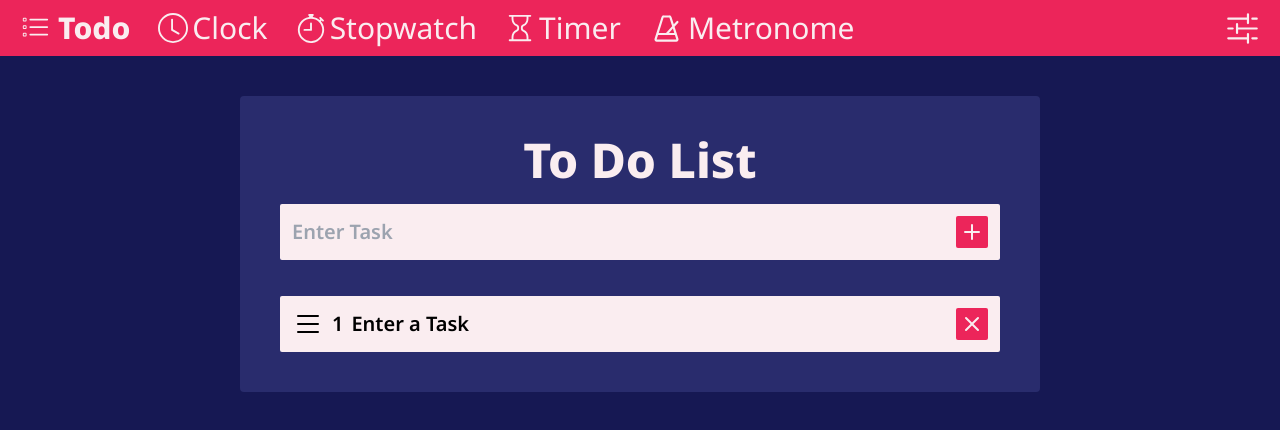
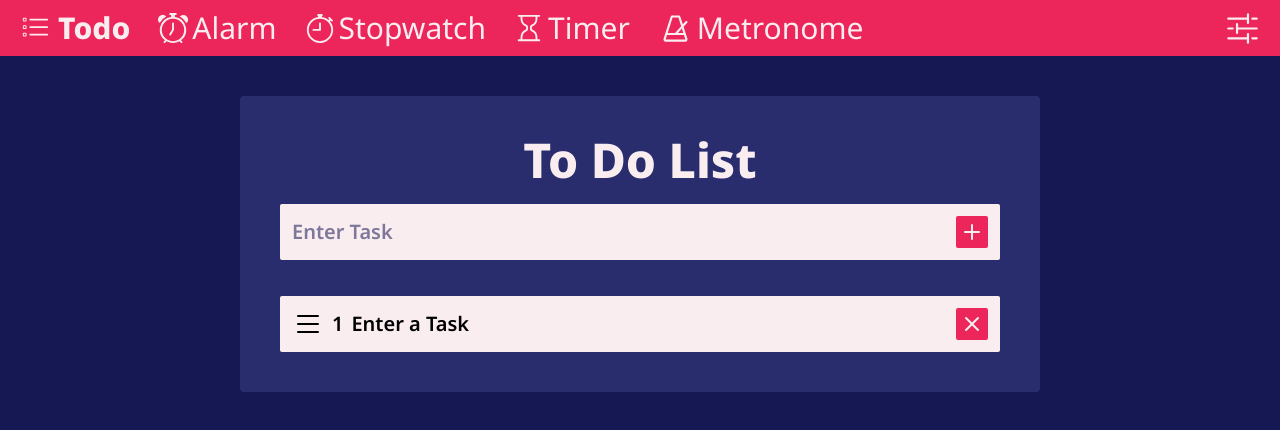
Before and after one commit to jpedro-fsgs/task-master-v2, a Next.js app: page /todo in a window 1280 px wide. Shown: the top 430 px of the page. Built offline with nearby package versions, Linux system fonts and the light colour scheme; no server answers.

Commit message:
swipe update

```diff
--- a/package.json
+++ b/package.json
@@ -15,6 +15,7 @@
     "react": "^18",
     "react-dom": "^18",
     "react-icons": "^5.2.1",
+    "react-swipeable": "^7.0.1",
     "task-master-v2": "file:"
   },
   "devDependencies": {
--- a/src/app/clock/page.tsx
+++ b/src/app/alarm/page.tsx
@@ -2,7 +2,7 @@
 
 import React, { useEffect, useState } from "react";
 
-function Clock() {
+function Alarm() {
   const [horario, setHorario] = useState<string>("");
   const [data, setData] = useState<string>("");
 
@@ -25,4 +25,4 @@ function Clock() {
   );
 }
 
-export default Clock;
+export default Alarm;
--- a/src/app/components/Links.tsx
+++ b/src/app/components/Links.tsx
@@ -2,26 +2,36 @@
 
 import Link from "next/link";
 import { usePathname } from "next/navigation";
-import React from "react";
-import { BsClock, BsHourglass, BsListTask, BsSliders2, BsStopwatch } from "react-icons/bs";
+import React, { useEffect, useState } from "react";
+import { BsAlarm, BsClock, BsHourglass, BsListTask, BsSliders2, BsStopwatch } from "react-icons/bs";
 import { PiMetronome } from "react-icons/pi";
 
 function Links() {
   const pathname = usePathname();
+  const [pathHistory, setPathHistotry] = useState<string[]>([]);
+
+  useEffect(() => {
+    setPathHistotry(p => [...p, pathname]);
+  }, [pathname]);
+
+  useEffect(() => {
+    console.log(pathHistory);
+  }, [pathHistory]);
+
   const active = "font-extrabold max-lg:text-main-backgroundcolordarker";
 
   return (
-    <nav className="fixed bottom-0 md:top-0 max-lg:justify-between w-full font-notoSans bg-main-buttoncolor h-14 text-main-textcolor text-3xl flex items-center p-5 gap-7">
+    <nav className="z-10 fixed bottom-0 md:top-0 max-lg:justify-between w-full font-notoSans bg-main-buttoncolor h-14 text-main-textcolor text-3xl flex items-center p-5 gap-7">
       <Link href="/todo" className={"hover:opacity-80 " + (pathname === "/todo" ? active : "")}>
         <span className="flex items-center gap-2">
           <BsListTask/>
           <p className="max-lg:hidden">Todo</p>
         </span>
       </Link>
-      <Link href="/clock" className={"hover:opacity-85 " + (pathname === "/clock" ? active : "")}>
+      <Link href="/alarm" className={"hover:opacity-85 " + (pathname === "/alarm" ? active : "")}>
         <span className="flex items-center gap-1">
-          <BsClock className=""/>
-          <p className="max-lg:hidden">Clock</p>
+          <BsAlarm className=""/>
+          <p className="max-lg:hidden">Alarm</p>
         </span>
       </Link>
       <Link href="/stopwatch" className={"hover:opacity-85 " + (pathname === "/stopwatch" ? active : "")}>
@@ -45,7 +55,6 @@ function Links() {
       <Link href="/" className={"hover:opacity-85 lg:justify-self-end lg:ml-auto " + (pathname === "/" ? active : "")}>
         <span className="flex items-center gap-1">
           <BsSliders2 size={35} />
-          {/* <p className="max-lg:hidden">Options</p> */}
         </span>
       </Link>
     </nav>
--- /dev/null
+++ b/src/app/components/SwipeTransition.tsx
@@ -0,0 +1,31 @@
+"use client";
+
+import { usePathname, useRouter } from "next/navigation";
+import { useSwipeable } from "react-swipeable";
+
+const paths = ["/todo", "/alarm", "/stopwatch", "/timer", "/metronome", "/"];
+
+function SwipeTransition({ children }: { children: React.ReactNode }) {
+    const path = usePathname();
+    const router = useRouter();
+
+    const handlers = useSwipeable({
+      onSwipedLeft: () => {
+        const currentIndex = paths.indexOf(path);
+        if (currentIndex < paths.length - 1) {
+          router.push(paths[currentIndex + 1]);
+        }
+      },
+      onSwipedRight: () => {
+        const currentIndex = paths.indexOf(path);
+        if (currentIndex > 0) {
+          router.push(paths[currentIndex - 1]);
+        }
+      },
+    });
+  return (
+    <div {...handlers} className="w-svw h-svh overflow-auto ">{children}</div>
+  )
+}
+
+export default SwipeTransition
--- a/src/app/context/MetronomeContext.tsx
+++ b/src/app/context/MetronomeContext.tsx
@@ -45,9 +45,8 @@ export function MetronomeProvider({ children }: any) {
   useEffect(() => {
     if (isRunning) {
       bpmIntervalRef.current = setInterval(() => {
-        // new Audio("/metronome.mp3").play();
         metronomeAudio.current?.play();
-      }, Math.floor(60000 / bpm));
+      }, (60000 / bpm));
     }
     return () => {
       if(bpmIntervalRef.current){
--- a/src/app/context/TimerContext.tsx
+++ b/src/app/context/TimerContext.tsx
@@ -1,6 +1,7 @@
 "use client";
 
 import { createContext, useEffect, useRef, useState } from "react";
+import { Howl } from "howler";
 
 export const TimerContext = createContext<any>(undefined);
 
@@ -13,8 +14,7 @@ export function TimerProvider({ children }: any) {
   const beepAudio = useRef<any>(null);
 
   useEffect(() => {
-    beepAudio.current = new Audio("/beep.mp3");
-    // inputRef.current.value = setInputValue(timer);
+    beepAudio.current = new Howl({src: "/beep.mp3"});
   }, []);
 
   useEffect(() => {
--- a/src/app/layout.tsx
+++ b/src/app/layout.tsx
@@ -1,3 +1,4 @@
+
 import type { Metadata } from "next";
 import { Noto_Sans } from "next/font/google";
 
@@ -14,6 +15,7 @@ export const metadata: Metadata = {
 import { StopwatchProvider } from "./context/StopwatchContext";
 import { TimerProvider } from "./context/TimerContext";
 import { MetronomeProvider } from "./context/MetronomeContext";
+import SwipeTransition from "./components/SwipeTransition";
 
 export default function RootLayout({
   children,
@@ -23,16 +25,16 @@ export default function RootLayout({
   return (
     <html lang="en">
       <body className=" bg-main-backgroundcolordarker">
-        <header>
+        <SwipeTransition><header>
           <Links />
         </header>
         <MetronomeProvider>
           <TimerProvider>
             <StopwatchProvider>
-              <main>{children}</main>
+              {children}
             </StopwatchProvider>
           </TimerProvider>
-        </MetronomeProvider>
+        </MetronomeProvider></SwipeTransition>
       </body>
     </html>
   );
--- a/src/app/metronome/page.tsx
+++ b/src/app/metronome/page.tsx
@@ -1,6 +1,6 @@
 "use client";
 
-import React, { useContext, useEffect, useRef, useState } from "react";
+import React, { useContext, useEffect, useRef } from "react";
 import { BsChevronDown, BsChevronUp, BsPause, BsPlay } from "react-icons/bs";
 import { MetronomeContext } from "../context/MetronomeContext";
 
@@ -22,7 +22,7 @@ function Metronome() {
   const downButton = useRef<HTMLButtonElement>(null);
 
   useEffect(() => {
-
+    console.log(document.referrer);
     function handleKeyDown(event: KeyboardEvent){
       if (event.code === "Space") {
         event.preventDefault();
@@ -77,6 +77,15 @@ function Metronome() {
         max={250}
         value={bpm}
         onChange={handleSliderChange}
+        // onMouseDown={(e) => e.stopPropagation()}
+        // onMouseUp={(e) => e.stopPropagation()}
+        // onMouseMove={(e) => e.stopPropagation()}
+        // onTouchMove={(e) => e.stopPropagation()}
+        // onTouchStart={(e) => e.stopPropagation()}
+        onTouchStartCapture={(e) => e.stopPropagation()}
+        onTouchEndCapture={(e) => e.stopPropagation()}
+        // onTouchEnd={(e) => e.stopPropagation()}
+        // onTouchCancel={(e) => e.stopPropagation()}
       />
       <span className="mx-auto">
         {isRunning ? (
--- a/src/app/stopwatch/page.tsx
+++ b/src/app/stopwatch/page.tsx
@@ -66,7 +66,7 @@ function Stopwatch() {
   }, []);
 
   return (
-    <div className="bg-main-backgroundcolorlighter rounded max-w-[50rem] max-h-[80vh] mx-auto max-md:mx-5 p-10 my-24 max-sm:mt-5 flex flex-col gap-9">
+    <div className="bg-main-backgroundcolorlighter rounded max-w-[50rem] max-h-[80vh] mx-auto max-md:mx-5 p-10 mt-24 max-sm:mt-5 flex flex-col gap-9">
       <h1 className="text-main-textcolor text-8xl max-md:text-6xl text-center font-notoSans break-words">
         {formatStopwatch(stopwatch)}
       </h1>
@@ -114,13 +114,13 @@ function Stopwatch() {
                 animate={{ opacity: 1 }}
                 exit={{ opacity: 0 }}
               >
-                <p className="size-full text-left flex items-center text-slate-500">
+                <p className="size-full text-left flex items-center text-main-backgroundcolordarker opacity-55">
                   {array.length - index}
                 </p>
                 <p className="size-full text-center">
                   {formatStopwatch(split)}
                 </p>
-                <p className="size-full text-right text-sm text-slate-500">
+                <p className="size-full text-right text-sm text-main-backgroundcolordarker opacity-55">
                   +{formatSplit(split - (array[index + 1] || 0))}
                 </p>
               </motion.div>
--- /dev/null
+++ b/src/app/template.tsx
@@ -0,0 +1,34 @@
+"use client";
+
+import { AnimatePresence, motion } from "framer-motion";
+import { usePathname, useRouter } from "next/navigation";
+
+const upAnimations = {
+  initial: { y: 50, opacity: 0 },
+  animate: { y: 0, opacity: 1 },
+  exit: { y: -50, opacity: 0 },
+  transition: { duration: 0.25 },
+};
+
+const downAnimations = {
+  initial: { y: -50, opacity: 0 },
+  animate: { y: 0, opacity: 1 },
+  exit: { y: 50, opacity: 0 },
+  transition: { duration: 0.25 },
+};
+
+export default function Template({ children }: { children: React.ReactNode }) {
+  const path = usePathname();
+
+  return (
+      <AnimatePresence >
+        <motion.div
+          {...(["/todo", "/stopwatch"].includes(path)
+            ? upAnimations
+            : downAnimations)}
+        >
+          {children}
+        </motion.div>
+      </AnimatePresence>
+  );
+}
--- a/src/app/todo/page.tsx
+++ b/src/app/todo/page.tsx
@@ -53,7 +53,7 @@ function Todo() {
       <span className="bg-main-textcolor p-3 mb-4 flex font-notoSans text-xl font-semibold justify-between items-center rounded-sm">
         <input
           placeholder="Enter Task"
-          className="bg-main-textcolor border-none focus:outline-none w-5/6"
+          className="bg-main-textcolor border-none focus:outline-none w-5/6 placeholder-main-backgroundcolordarker placeholder-opacity-55"
           ref={inputRef}
           onKeyDown={handleEnter}
           // id="addTask"
```
Also changed, not shown: src/app/timer/page.tsx (+4 -5 lines), 1 other file (tests, documents, lock files or other folders).
